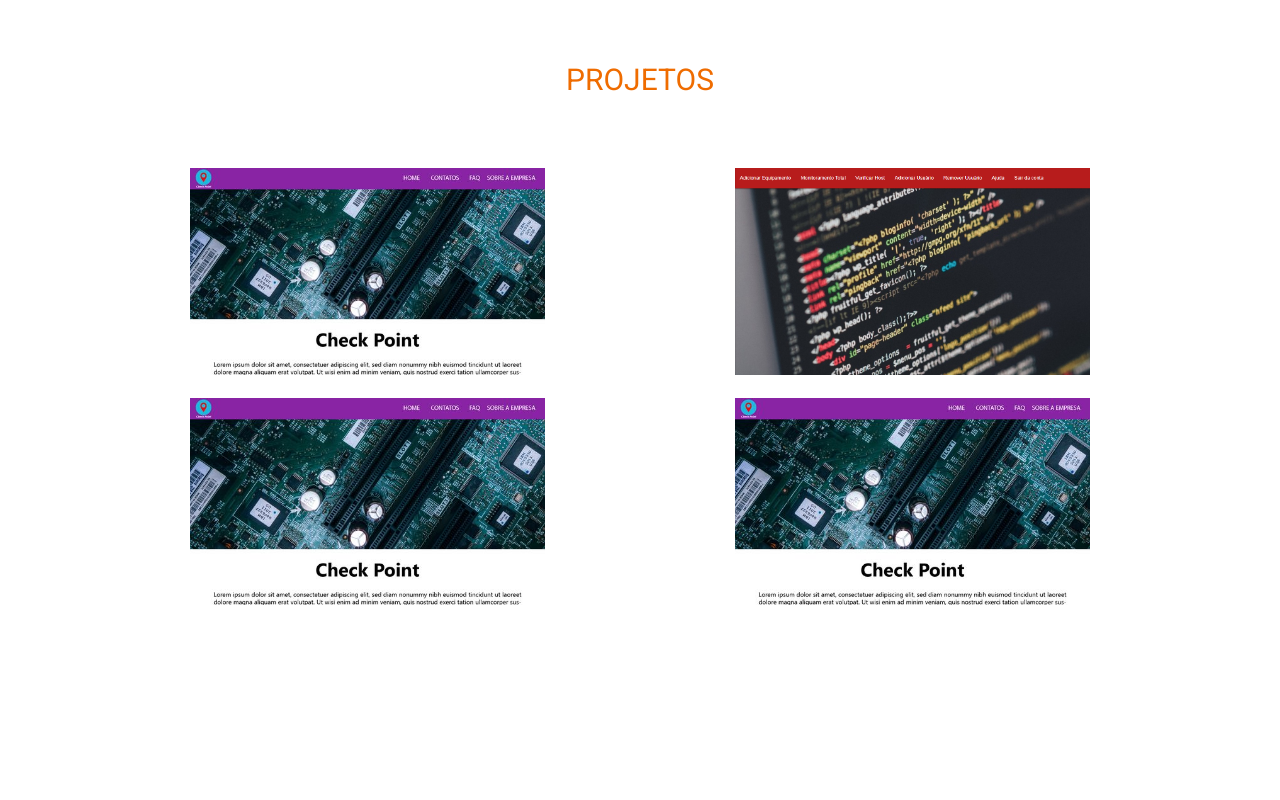
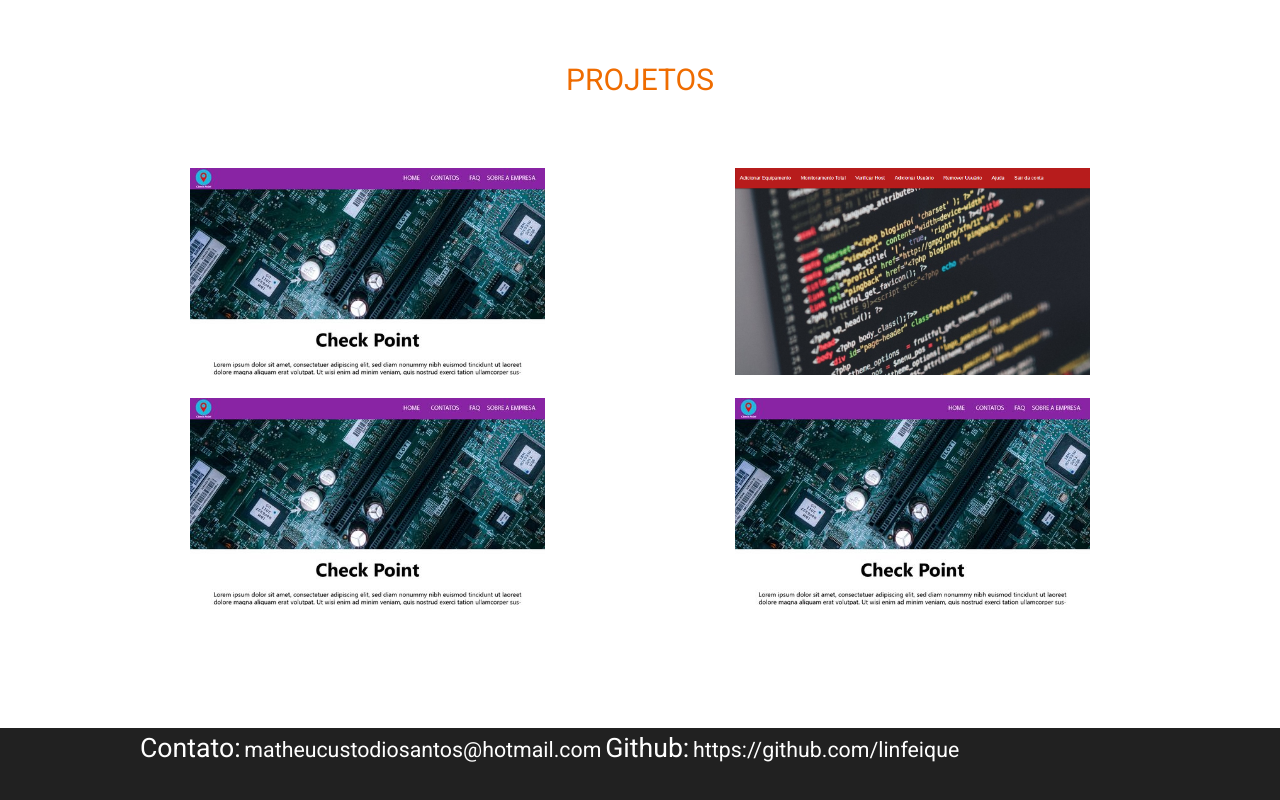
Before and after one commit to linfeique/Projeto_Portfolio, a plain HTML site: page index.html in a window 1280 px wide. Shown: the part 2158-2958 px from the top of the page. Before the commit the page ends 2809 px from the top, so only its background shows below. Drawn offline with nearby package versions, Linux system fonts and the light colour scheme.

Commit message:
Adicionando o footer

```diff
--- a/css/style.css
+++ b/css/style.css
@@ -257,3 +257,23 @@ body{
     background-image: url("../imagens/carfel.jpg");
     background-size: cover;
 }
+
+footer{
+    height: 300px;
+    background-color: #212121;
+    margin-top: 100px;
+    color: white;
+}
+
+.footer_itens{
+    width: 1000px;
+    margin: auto;
+}
+
+.upspan{
+    font-size: 20pt;
+}
+
+.downspan{
+    font-size: 16pt;
+}
--- a/index.html
+++ b/index.html
@@ -156,10 +156,10 @@
     <footer>
         <div class="footer_itens">
             <div class="footer_item">
-                <span class="upspan"></span>
-                <span class="downspan"></span>
-                <span class="upspan"></span>
-                <span class="downspan"></span>
+                <span class="upspan">Contato:</span>
+                <span class="downspan">matheucustodiosantos@hotmail.com</span>
+                <span class="upspan">Github:</span>
+                <span class="downspan">https://github.com/linfeique</span>
             </div>
             <div class="linha"></div>
             <div class="footer_item">
```
